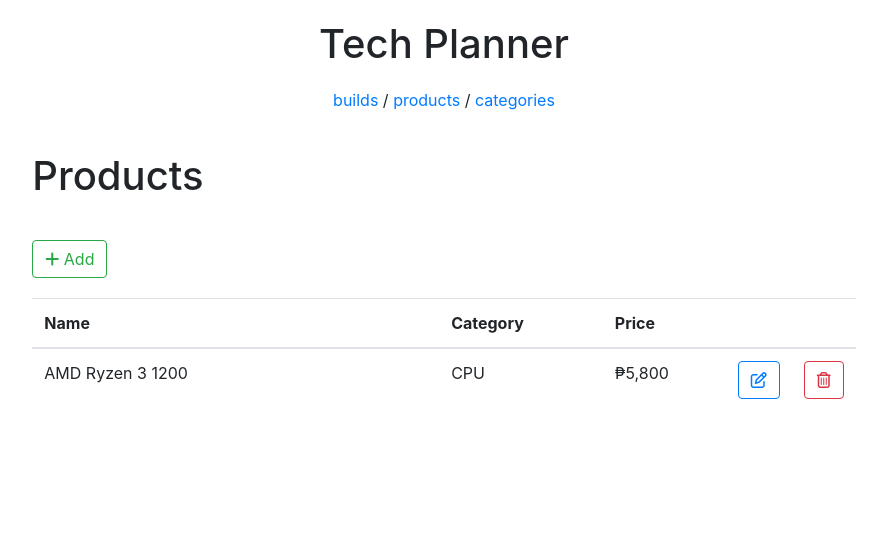
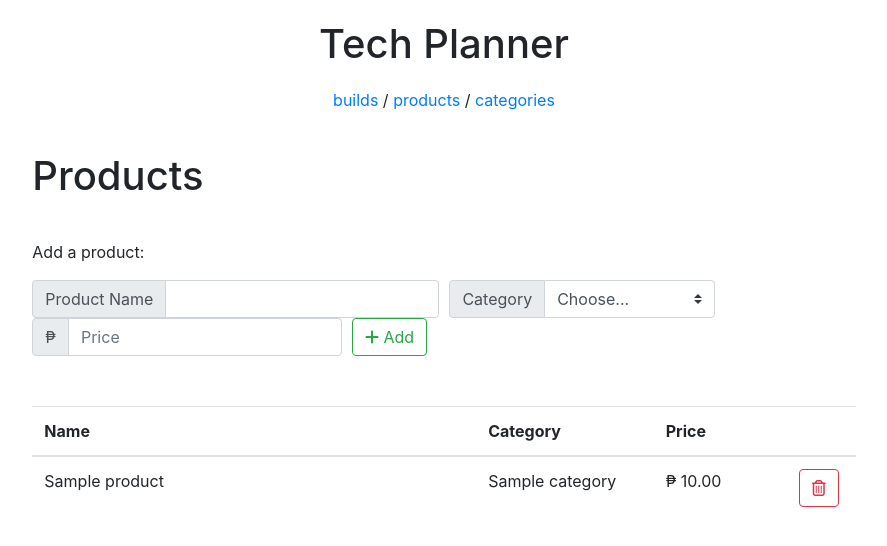
Before and after one commit to ryanarnold/tech-planner, a Django app: page /products/ in a window 1280 px wide. Shown: the top 546 px of the page, without its empty margins (196-1083 px from the left). Run offline with Django 3.2, Linux system fonts and the light colour scheme; tables that the repository leaves empty hold one stand-in row (values such as "Sample post"); some libraries are stand-ins or nearby versions.

Commit message:
Add functionality for creating products

```diff
--- a/tech_planner/config/urls.py
+++ b/tech_planner/config/urls.py
@@ -24,4 +24,5 @@ urlpatterns = [
     path('categories/', views.categories, name='categories'),
     path('category-delete/<int:category_id>/', views.category_delete, name='category_delete'),
     path('products/', views.products, name='products'),
+    path('product-delete/<int:product_id>/', views.product_delete, name='product_delete'),
 ]
--- a/tech_planner/static/css/products.css
+++ b/tech_planner/static/css/products.css
@@ -18,3 +18,11 @@
 #col-delete {
     width: 7.5%;
 }
+
+.form-group {
+    margin-right: 10px;
+}
+
+form {
+    margin-bottom: 50px;
+}
--- a/tech_planner/tech_planner/views.py
+++ b/tech_planner/tech_planner/views.py
@@ -11,6 +11,7 @@ HTTP_POST = 'POST'
 # URLs
 BUILDS_URL = 'builds'
 CATEGORIES_URL = 'categories'
+PRODUCTS_URL = 'products'
 
 # Templates
 BUILDS_HTML = 'builds.html'
@@ -26,14 +27,45 @@ def builds(request):
 
 
 def products(request):
-    return render(request, PRODUCTS_HTML)
+    if request.method == HTTP_POST:
+        product_name = request.POST.get('name')
+        category_id = request.POST.get('category')
+        price = request.POST.get('price')
+
+        Product.objects.create(
+            name=product_name,
+            category=Category.objects.get(id=category_id),
+            price=price
+        )
+
+        return HttpResponseRedirect(reverse(PRODUCTS_URL))
+
+    products = Product.objects.order_by('category', 'name')
+    categories = Category.objects.order_by('name')
+
+    context = {
+        'products': products,
+        'categories': categories
+    }
+
+    # Format prices
+    for product in products:
+        product.price = '{:,.2f}'.format(product.price)
+
+
+    return render(request, PRODUCTS_HTML, context)
+
+
+def product_delete(request, product_id):
+    Product.objects.filter(id=product_id).delete()
+    return HttpResponseRedirect(reverse(PRODUCTS_URL))
 
 
 def categories(request):
     if request.method == HTTP_POST:
         category_name = request.POST.get('name')
 
-        category = Category.objects.create(
+        Category.objects.create(
             name=category_name
         )
 
--- a/tech_planner/templates/products.html
+++ b/tech_planner/templates/products.html
@@ -8,7 +8,45 @@
 
     <h1>Products</h1>
 
-    <button type="button" class="btn btn-outline-success"><i class="fas fa-plus"></i> Add</button>
+    <p>Add a product:</p>
+
+    <form class="form-inline" action="{{ url('products')}}" method="POST">
+        <input type="hidden" name="csrfmiddlewaretoken" value="{{ csrf_token }}">
+
+        <div class="form-group" id="form-text-box">
+            <div class="input-group">
+                <div class="input-group-prepend">
+                    <label class="input-group-text" for="input-name">Product Name</label>
+                </div>
+                <input type="text" class="form-control" id="input-name" name="name" autocomplete="off" required>
+            </div>
+        </div>
+
+        <div class="form-group">
+            <div class="input-group">
+                <div class="input-group-prepend">
+                    <label class="input-group-text" for="input-category">Category</label>
+                </div>
+                <select class="custom-select" id="input-category" name="category">
+                    <option selected>Choose...</option>
+                    {% for category in categories %}
+                        <option value="{{ category.id }}">{{ category.name }}</option>
+                    {% endfor %}
+                </select>
+            </div>
+        </div>
+
+        <div class="form-group" id="form-text-box">
+            <div class="input-group">
+                <div class="input-group-prepend">
+                    <label class="input-group-text" for="input-price">&#8369;</label>
+                </div>
+                <input type="number" class="form-control" id="input-price" name="price" autocomplete="off" placeholder="Price" required>
+            </div>
+        </div>
+
+        <button type="submit" class="btn btn-outline-success"><i class="fas fa-plus"></i> Add</button>
+    </form>
 
     <table class="table table-hover">
             <thead>
@@ -16,25 +54,21 @@
                 <th scope="col" id="col-name">Name</th>
                 <th scope="col" id="col-category">Category</th>
                 <th scope="col" id="col-price">Price</th>
-            <th scope="col" id="col-edit"></th>
                 <th scope="col" id="col-delete"></th>
                 </tr>
             </thead>
             <tbody>
+                {% for product in products %}
                     <tr>
-                <td>AMD Ryzen 3 1200</td>
-                <td>CPU</td>
-                <td>₱5,800</td>
+                        <td>{{ product.name }}</td>
+                        <td>{{ product.category.name }}</td>
+                        <td>&#8369; {{ product.price }}</td>
                         <td>
-                    <button type="button" class="btn btn-outline-primary"><i class="far fa-edit"></i></button>
-                </td>
-                <td>
-                    <button type="button" class="btn btn-outline-danger"><i class="far fa-trash-alt"></i></button>
+                            <a href="{{ url('product_delete', args=(product.id,)) }}" class="btn btn-outline-danger" role="button" aria-pressed="true"><i class="far fa-trash-alt"></i></a>
                         </td>
                     </tr>
-            <tr>
 
-            </tr>
+                {% endfor %}
             </tbody>
         </table>
 
```
Lines whose indentation alone changed are shown as unchanged.
